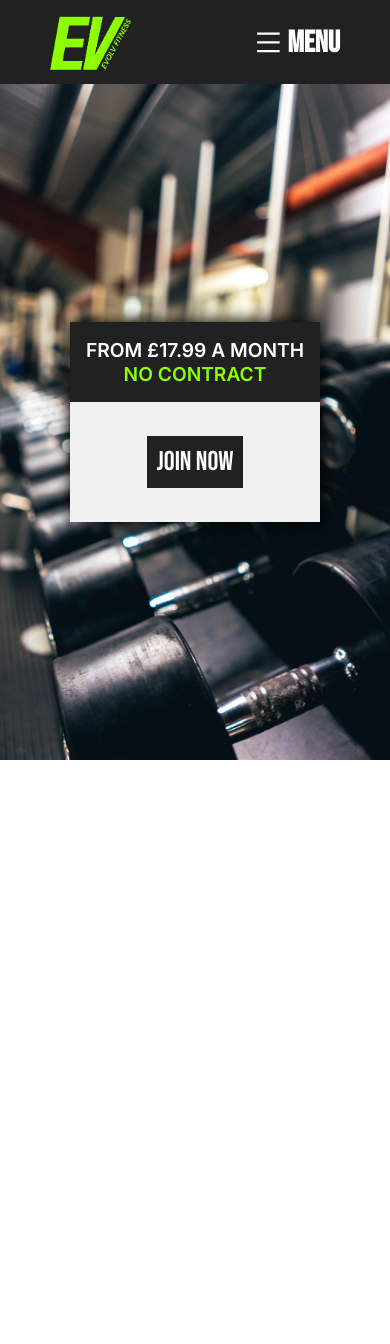
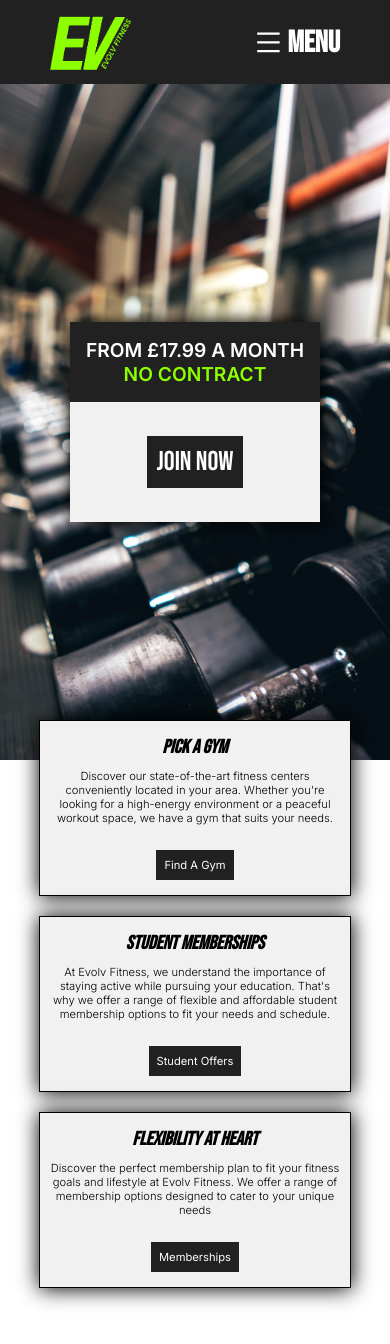
Before and after one commit to Gwazza23/Gym, a React (Create React App) app: page / in a window 390 px wide. Shown: the top 1344 px of the page. Before the commit the page ends 844 px from the top, so only its background shows below. Built offline with nearby package versions, Linux system fonts and the light colour scheme.

Commit message:
Create Section One Component for Home Page

```diff
--- a/src/Pages/Home/Home.css
+++ b/src/Pages/Home/Home.css
@@ -56,12 +56,77 @@
   color: var(--primary);
 }
 
+/*HOME SECTION ONE*/
+.home-section-one {
+  display: flex;
+  justify-content: space-around;
+}
+.home-section-one div {
+  position: relative;
+  top: -50px;
+  display: flex;
+  flex-direction: column;
+  justify-content: space-around;
+  align-items: center;
+  border: 1px solid black;
+  background: #f1f1f1;
+  width: 325px;
+  padding: 15px 10px;
+  text-align: center;
+  box-shadow: 0px 0px 20px 0.5px;
+}
+.home-section-one div h2 {
+  font-family: "Bebas Neue", sans-serif;
+  text-transform: uppercase;
+  font-style: italic;
+  font-size: 1.8rem;
+}
+.home-section-one div p {
+  margin: 10px 0px 25px 0px;
+  font-size: 1rem;
+  font-weight: 300;
+}
+.home-section-one div a {
+  width: fit-content;
+  text-decoration: none;
+  color: white;
+  background: var(--background);
+  padding: 8px;
+  transition: color 0.5s ease;
+}
+.home-section-one div a:hover {
+  color: var(--primary);
+}
 
+@media only screen and (max-width: 1024px) {
+  .home-section-one div {
+    width: 225px;
+  }
+  .home-section-one div p {
+    font-size: 0.9rem;
+  }
+  .home-section-one div a {
+    font-size: 0.9rem;
+  }
+}
 
 @media only screen and (max-width: 768px) {
   .landing-container {
     background-image: url(../../../public/media/landing-vertical.webp);
     background-position: right;
+  }
+
+  .home-section-one div {
+    width: 30%;
+  }
+  .home-section-one div h2 {
+    font-size: 1.2rem;
+  }
+  .home-section-one div p {
+    font-size:  0.7rem;
+  }
+  .home-section-one div a {
+    font-size: 0.7rem;
   }
 }
 
@@ -80,4 +145,13 @@
   .landing-container-contract-header h2 {
     font-size: 1.2rem;
   }
+  .home-section-one {
+    flex-direction: column;
+    align-items: center;
+  }
+  .home-section-one div {
+    width: 80%;
+    margin: 10px 0px;
+    left: 0px;
+  }
 }
--- a/src/Pages/Home/Home.js
+++ b/src/Pages/Home/Home.js
@@ -1,5 +1,5 @@
 import "./Home.css";
-import { Link } from 'react-router-dom'
+import { Link } from "react-router-dom";
 
 function Home() {
   return (
@@ -10,9 +10,39 @@
             <h2>From £17.99 A Month</h2>
             <h2>No Contract</h2>
           </div>
-          <div className="landing-container-contract-button" >
+          <div className="landing-container-contract-button">
             <Link>Join Now</Link>
           </div>
+        </div>
+      </div>
+      <div className="home-section-one">
+        <div>
+          <h2>Pick A Gym</h2>
+          <p>
+            Discover our state-of-the-art fitness centers conveniently located
+            in your area. Whether you're looking for a high-energy environment
+            or a peaceful workout space, we have a gym that suits your needs.
+          </p>
+          <Link>Find A Gym</Link>
+        </div>
+        <div>
+          <h2>Student Memberships</h2>
+          <p>
+            At Evolv Fitness, we understand the importance of staying active
+            while pursuing your education. That's why we offer a range of
+            flexible and affordable student membership options to fit your needs
+            and schedule.
+          </p>
+          <Link>Student Offers</Link>
+        </div>
+        <div>
+          <h2>Flexibility At Heart</h2>
+          <p>
+            Discover the perfect membership plan to fit your fitness goals and
+            lifestyle at Evolv Fitness. We offer a range of membership options
+            designed to cater to your unique needs
+          </p>
+          <Link>Memberships</Link>
         </div>
       </div>
     </div>
```
